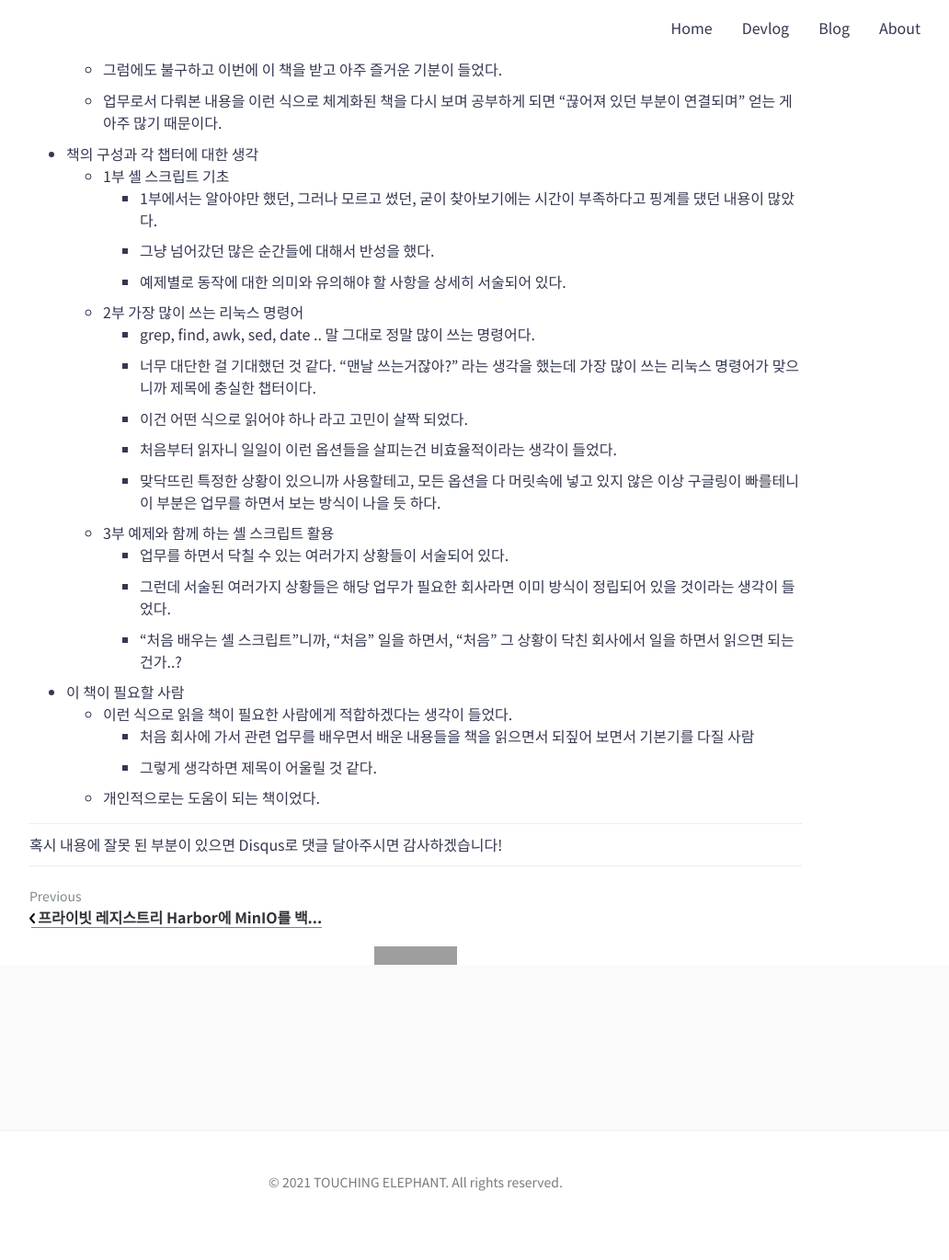
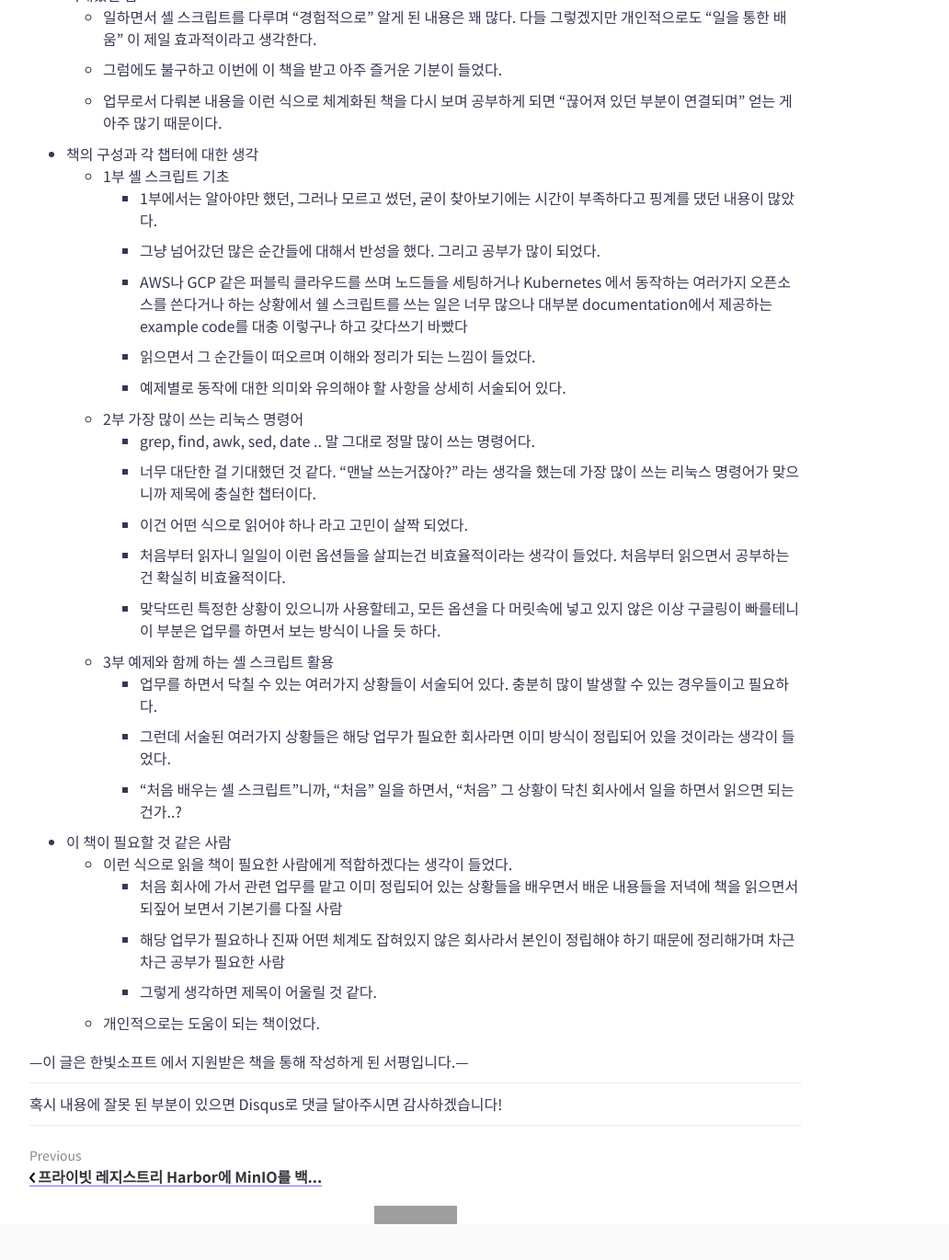
Before and after one commit to mokpolar/mokpolar.github.io, a Jekyll site: the page built from _posts/2021-04-18-shell_script_book_review.md, in a window 1280 px wide and 1400 px high, scrolled down 887 px. Shown: the top 1370 px of the window at 92% size, without its empty margins (188-1220 px from the left). Built offline with Jekyll 4.4.1, drawn with Linux system fonts in a browser that asks for light colours; comment, search, counter and statistics services are not loaded; before the commit the page ends 2228 px from its top, so only the background shows below that; grey boxes are pictures that could not be loaded.

Commit message:
Update 2021-04-18-shell_script_book_review.md

```diff
--- a/_posts/2021-04-18-shell_script_book_review.md
+++ b/_posts/2021-04-18-shell_script_book_review.md
@@ -11,36 +11,42 @@ sitemap:
     priority: 1.0
 ---
 
-* 책 제목을 보고 놀랐다.
-    * 이번 한빛미디어 도서 서평단 도서 목록을 보니 "처음 배우는 셸 스크립트"가 있었다.
+- 책 제목을 보고 놀랐다.
+    - 이번 한빛미디어 도서 서평단 도서 목록을 보니 "처음 배우는 셸 스크립트"가 있었다.
     책 제목을 보고 놀랐는데, 그건 "내가 셸 스크립트를 제대로 공부해본 적이 단 한번도 없다"는 사실을 깨달았기 때문이다.
-    * 현재 회사에서 데이터 엔지니어링..(?) MLOps..(?)를 넘나드는 업무상 퍼블릭 클라우드 상에서 쿠버네티스를 주로 쓰기때문에 셸 스크립트를 자주 쓰지만 정작 공부를 해본 적은 없었다. 문과생 출신이라 당연하게도 대학에서도 배워본 적이 없다.
-    * 부끄럽게도 그때 그때 구글링을 해가며 필요한 부분을 갖다 쓰기만 했던 것이다.
-* 기대했던 점
-    * 일하면서 셸 스크립트를 다루며 "경험적으로" 알게 된 내용은 꽤 많다. 다들 그렇겠지만 개인적으로도 "일을 통한 배움" 이 제일 효과적이라고 생각한다.
-    * 그럼에도 불구하고 이번에 이 책을 받고 아주 즐거운 기분이 들었다.
-    * 업무로서 다뤄본 내용을 이런 식으로 체계화된 책을 다시 보며 공부하게 되면 "끊어져 있던 부분이 연결되며" 얻는 게 아주 많기 때문이다.
-* 책의 구성과 각 챕터에 대한 생각
-    * 1부 셸 스크립트 기초
-        * 1부에서는 알아야만 했던, 그러나 모르고 썼던, 굳이 찾아보기에는 시간이 부족하다고 핑계를 댔던 내용이 많았다.
-        * 그냥 넘어갔던 많은 순간들에 대해서 반성을 했다.
-        * 예제별로 동작에 대한 의미와 유의해야 할 사항을 상세히 서술되어 있다.
-    * 2부 가장 많이 쓰는 리눅스 명령어
-        * grep, find, awk, sed, date .. 말 그대로 정말 많이 쓰는 명령어다.
-        * 너무 대단한 걸 기대했던 것 같다. "맨날 쓰는거잖아?" 라는 생각을 했는데 가장 많이 쓰는 리눅스 명령어가 맞으니까 제목에 충실한 챕터이다.
-        * 이건 어떤 식으로 읽어야 하나 라고 고민이 살짝 되었다.
-        * 처음부터 읽자니 일일이 이런 옵션들을 살피는건 비효율적이라는 생각이 들었다.
-        * 맞닥뜨린 특정한 상황이 있으니까 사용할테고, 모든 옵션을 다 머릿속에 넣고 있지 않은 이상 구글링이 빠를테니 이 부분은 업무를 하면서 보는 방식이 나을 듯 하다.
-    * 3부 예제와 함께 하는 셸 스크립트 활용
-        * 업무를 하면서 닥칠 수 있는 여러가지 상황들이 서술되어 있다.
-        * 그런데 서술된 여러가지 상황들은 해당 업무가 필요한 회사라면 이미 방식이 정립되어 있을 것이라는 생각이 들었다.
-        * "처음 배우는 셸 스크립트"니까, "처음" 일을 하면서, "처음" 그 상황이 닥친 회사에서 일을 하면서 읽으면 되는건가..?
-* 이 책이 필요할 사람
-    * 이런 식으로 읽을 책이 필요한 사람에게 적합하겠다는 생각이 들었다.
-        * 처음 회사에 가서 관련 업무를 배우면서 배운 내용들을 책을 읽으면서 되짚어 보면서 기본기를 다질 사람
-        * 그렇게 생각하면 제목이 어울릴 것 같다.
-    * 개인적으로는 도움이 되는 책이었다.
+    - 현재 회사에서 데이터 엔지니어링..(?) MLOps..(?)를 넘나드는 업무상 퍼블릭 클라우드 상에서 쿠버네티스를 주로 쓰기때문에 셸 스크립트를 자주 쓰지만 정작 공부를 해본 적은 없었다. 문과생 출신이라 당연하게도 대학에서도 배워본 적이 없다.
+    - 부끄럽게도 그때 그때 구글링을 해가며 필요한 부분을 갖다 쓰기만 했던 것이다.
+- 기대했던 점
+    - 일하면서 셸 스크립트를 다루며 "경험적으로" 알게 된 내용은 꽤 많다. 다들 그렇겠지만 개인적으로도 "일을 통한 배움" 이 제일 효과적이라고 생각한다.
+    - 그럼에도 불구하고 이번에 이 책을 받고 아주 즐거운 기분이 들었다.
+    - 업무로서 다뤄본 내용을 이런 식으로 체계화된 책을 다시 보며 공부하게 되면 "끊어져 있던 부분이 연결되며" 얻는 게 아주 많기 때문이다.
+- 책의 구성과 각 챕터에 대한 생각
+    - 1부 셸 스크립트 기초
+        - 1부에서는 알아야만 했던, 그러나 모르고 썼던, 굳이 찾아보기에는 시간이 부족하다고 핑계를 댔던 내용이 많았다.
+        - 그냥 넘어갔던 많은 순간들에 대해서 반성을 했다. 그리고 공부가 많이 되었다.
+        - AWS나 GCP 같은 퍼블릭 클라우드를 쓰며 노드들을 세팅하거나 Kubernetes 에서 동작하는 여러가지 오픈소스를 쓴다거나 하는 상황에서 쉘 스크립트를 쓰는 일은 너무 많으나 대부분 documentation에서 제공하는 example code를 대충 이렇구나 하고 갖다쓰기 바빴다
+        - 읽으면서 그 순간들이 떠오르며 이해와 정리가 되는 느낌이 들었다.
+        - 예제별로 동작에 대한 의미와 유의해야 할 사항을 상세히 서술되어 있다.
+    - 2부 가장 많이 쓰는 리눅스 명령어
+        - grep, find, awk, sed, date .. 말 그대로 정말 많이 쓰는 명령어다.
+        - 너무 대단한 걸 기대했던 것 같다. "맨날 쓰는거잖아?" 라는 생각을 했는데 가장 많이 쓰는 리눅스 명령어가 맞으니까 제목에 충실한 챕터이다.
+        - 이건 어떤 식으로 읽어야 하나 라고 고민이 살짝 되었다.
+        - 처음부터 읽자니 일일이 이런 옵션들을 살피는건 비효율적이라는 생각이 들었다. 처음부터 읽으면서 공부하는 건 확실히 비효율적이다.
+        - 맞닥뜨린 특정한 상황이 있으니까 사용할테고, 모든 옵션을 다 머릿속에 넣고 있지 않은 이상 구글링이 빠를테니 이 부분은 업무를 하면서 보는 방식이 나을 듯 하다.
+    - 3부 예제와 함께 하는 셸 스크립트 활용
+        - 업무를 하면서 닥칠 수 있는 여러가지 상황들이 서술되어 있다. 충분히 많이 발생할 수 있는 경우들이고 필요하다.
+        - 그런데 서술된 여러가지 상황들은 해당 업무가 필요한 회사라면 이미 방식이 정립되어 있을 것이라는 생각이 들었다.
+        - "처음 배우는 셸 스크립트"니까, "처음" 일을 하면서, "처음" 그 상황이 닥친 회사에서 일을 하면서 읽으면 되는건가..?
+- 이 책이 필요할 것 같은 사람
+    - 이런 식으로 읽을 책이 필요한 사람에게 적합하겠다는 생각이 들었다.
+        - 처음 회사에 가서 관련 업무를 맡고 이미 정립되어 있는 상황들을 배우면서 배운 내용들을 저녁에 책을 읽으면서 되짚어 보면서 기본기를 다질 사람
+        - 해당 업무가 필요하나 진짜 어떤 체계도 잡혀있지 않은 회사라서 본인이 정립해야 하기 때문에 정리해가며 차근차근 공부가 필요한 사람
+        - 그렇게 생각하면 제목이 어울릴 것 같다.
+    - 개인적으로는 도움이 되는 책이었다.
 
+
+
+—이 글은 한빛소프트 에서 지원받은 책을 통해 작성하게 된 서평입니다.—
 
 ---
 
```
